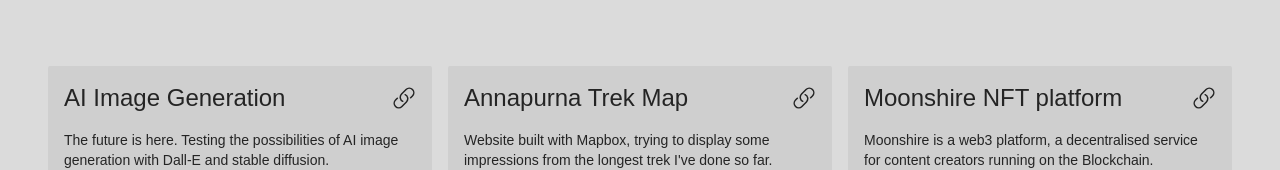
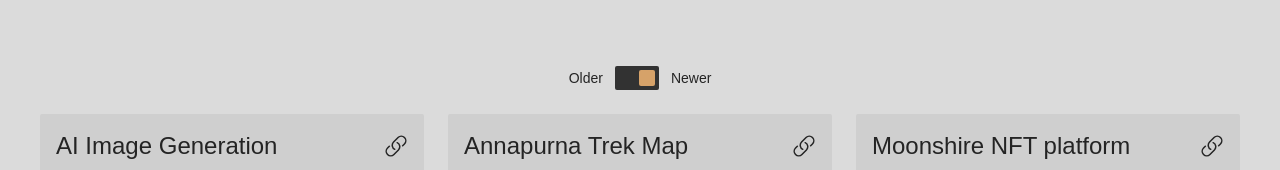
Before and after one commit to Existenziell/christof.digital, a Next.js app: page /projects in a window 1280 px wide. Shown: the part 258-428 px from the top of the page. Built offline with nearby package versions, Linux system fonts and the light colour scheme; a web font is replaced by a local one.

Commit message:
Add Sorting to projects

```diff
--- a/pages/cv.js
+++ b/pages/cv.js
@@ -17,6 +17,7 @@ const Curriculum = () => {
     setData(data.slice().reverse())
     setSortBy(!sortBy)
   }
+
   return (
     <>
       <Head>
--- a/pages/projects.js
+++ b/pages/projects.js
@@ -3,10 +3,20 @@ import Image from 'next/image'
 import ProjectLink from '../components/ProjectLink'
 import AppLauncher from '../components/AppLauncher'
 import TagList from '../components/TagList'
+import Sorting from '../components/Sorting'
 import { LinkIcon } from '@heroicons/react/24/solid'
 import { projects } from '../lib/projects'
+import { useState } from 'react'
 
 const Projects = () => {
+  const [sortBy, setSortBy] = useState('desc')
+  const [data, setData] = useState(projects)
+
+  const toggleSortBy = () => {
+    setData(data.slice().reverse())
+    setSortBy(!sortBy)
+  }
+
   return (
     <>
       <Head>
@@ -17,9 +27,11 @@ const Projects = () => {
       <div className='w-full'>
         <h1 className='text-4xl md:text-6xl mb-4 text-center'>Projects</h1>
         <p className='mx-auto max-w-xl text-center mb-16'>I thoroughly enjoy working on these smaller projects, as a tech demo, a MVP or just to play around with a new technology. Here are a few examples:</p>
-
-        <div className='w-full text-left flex flex-wrap justify-evenly items-start'>
-          {projects.map(project => (
+        <div className='flex items-center justify-center w-full'>
+          <Sorting sortBy={sortBy} toggleSortBy={toggleSortBy} />
+        </div>
+        <div className='w-full text-left flex flex-wrap justify-evenly items-start mt-6 gap-4'>
+          {data.map(project => (
             <div key={project.name}
               className='w-full md:max-w-[calc(40vw)] lg:max-w-[calc(30vw)] p-4 mb-8 hover:scale-105 hover:shadow-2xl transition-all duration-500 bg-gray dark:bg-gray-dark text-brand-dark dark:text-brand rounded-sm'>
 
```
Also changed, not shown: lib/projects.js.
